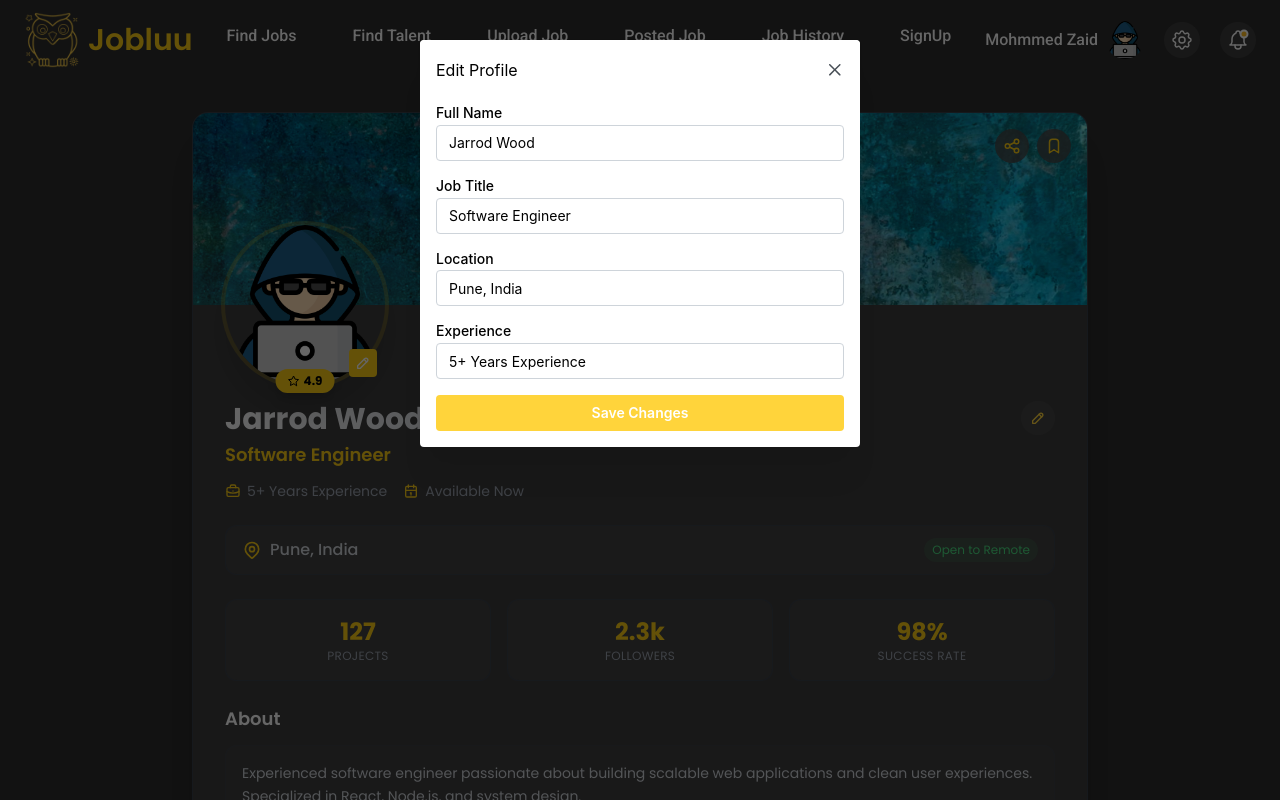
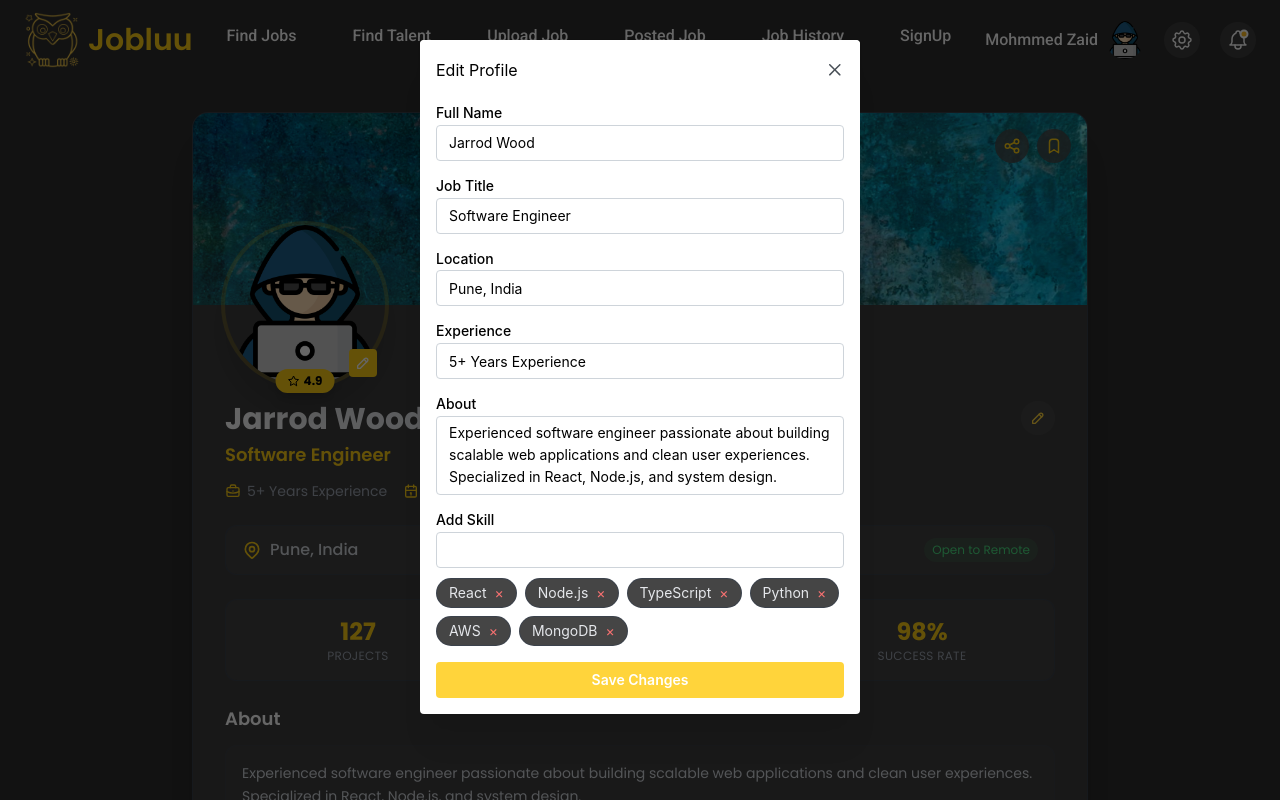
Before and after one commit to Mohmmed-Zaid/Jobluu, a React (Vite) app in the folder react-mantine-tailwind-redux/: page /profile in a window 1280 px wide. Both pictures are taken after a click on the button 1038 px from the left and 418 px from the top of the page. Shown: the top 800 px of the page. Built offline with nearby package versions, Linux system fonts and the light colour scheme.

Commit message:
Initial push for funtionality to about and skills

```diff
--- a/react-mantine-tailwind-redux/src/Profile/Profile.tsx
+++ b/react-mantine-tailwind-redux/src/Profile/Profile.tsx
@@ -4,13 +4,11 @@ import {
   IconStar,
   IconBriefcase,
   IconCalendar,
-  IconMail,
-  IconPhone,
   IconShare,
   IconBookmark,
   IconPencil,
 } from "@tabler/icons-react";
-import { ActionIcon, Modal, TextInput, Button } from "@mantine/core";
+import { ActionIcon, Modal, TextInput, Textarea, Button } from "@mantine/core";
 import ExpCard from "./ExpCard";
 import RecommendTalent from "./RecommendTalent";
 import CertificateCard from "./CertificateCard";
@@ -20,8 +18,8 @@ import Footer from "../footer/Footer";
 const Profile = () => {
   const fileInputRef = useRef(null);
   const [avatar, setAvatar] = useState("/avatar.png");
+  const [editOpen, setEditOpen] = useState(false);
 
-  const [editOpen, setEditOpen] = useState(false);
   const [profileData, setProfileData] = useState({
     name: "Jarrod Wood",
     title: "Software Engineer",
@@ -29,7 +27,21 @@ const Profile = () => {
     experience: "5+ Years Experience",
   });
 
-  const handleAvatarChange = (e: { target: { files: any[]; }; }) => {
+  const [about, setAbout] = useState(
+    "Experienced software engineer passionate about building scalable web applications and clean user experiences. Specialized in React, Node.js, and system design."
+  );
+
+  const [skills, setSkills] = useState([
+    "React",
+    "Node.js",
+    "TypeScript",
+    "Python",
+    "AWS",
+    "MongoDB",
+  ]);
+  const [newSkill, setNewSkill] = useState("");
+
+  const handleAvatarChange = (e: { target: { files: any[] } }) => {
     const file = e.target.files?.[0];
     if (file) setAvatar(URL.createObjectURL(file));
   };
@@ -37,6 +49,8 @@ const Profile = () => {
   return (
     <>
       <Header />
+
+      {/* Modal for editing */}
       <Modal opened={editOpen} onClose={() => setEditOpen(false)} title="Edit Profile">
         <TextInput
           label="Full Name"
@@ -62,6 +76,46 @@ const Profile = () => {
           onChange={(e) => setProfileData({ ...profileData, experience: e.target.value })}
           mb="sm"
         />
+        <Textarea
+          label="About"
+          value={about}
+          onChange={(e) => setAbout(e.target.value)}
+          autosize
+          minRows={3}
+          mb="sm"
+        />
+        <TextInput
+          label="Add Skill"
+          value={newSkill}
+          onChange={(e) => setNewSkill(e.target.value)}
+          onKeyDown={(e) => {
+            if (e.key === "Enter" && newSkill.trim()) {
+              e.preventDefault();
+              if (!skills.includes(newSkill.trim())) {
+                setSkills([...skills, newSkill.trim()]);
+                setNewSkill("");
+              }
+            }
+          }}
+          mb="xs"
+        />
+        <div className="flex flex-wrap gap-2 mb-4">
+          {skills.map((skill, i) => (
+            <span
+              key={i}
+              className="flex items-center bg-mine-shaft-800 text-gray-200 px-3 py-1 rounded-full text-sm border border-slate-700/50"
+            >
+              {skill}
+              <button
+                onClick={() => setSkills(skills.filter((_, idx) => idx !== i))}
+                className="ml-2 text-red-400 hover:text-red-300"
+              >
+                ×
+              </button>
+            </span>
+          ))}
+        </div>
+
         <Button onClick={() => setEditOpen(false)} fullWidth mt="md" color="yellow">
           Save Changes
         </Button>
@@ -113,11 +167,11 @@ const Profile = () => {
           </div>
         </div>
 
-        {/* Profile Main Info */}
+        {/* Profile Info */}
         <div className="pt-24 pb-8 px-8 text-white">
           <div className="flex items-start justify-between mb-6">
             <div>
-              <h2 className="text-3xl font-bold text-gradient bg-gradient-to-r from-white to-gray-300 bg-clip-text text-transparent">
+              <h2 className="text-3xl font-bold bg-gradient-to-r from-white to-gray-300 bg-clip-text text-transparent">
                 {profileData.name}
               </h2>
               <p className="text-lg text-yellow-400 font-semibold mt-1">{profileData.title}</p>
@@ -174,8 +228,7 @@ const Profile = () => {
           <div className="mb-6">
             <h3 className="text-white font-semibold mb-3 text-lg">About</h3>
             <div className="text-gray-300 text-sm leading-relaxed bg-mine-shaft-800/30 p-4 rounded-xl border border-slate-700/30">
-              Experienced software engineer passionate about building scalable web applications
-              and clean user experiences. Specialized in React, Node.js, and system design.
+              {about}
             </div>
           </div>
 
@@ -183,7 +236,7 @@ const Profile = () => {
           <div className="mb-8">
             <h3 className="text-white font-semibold mb-3 text-lg">Core Skills</h3>
             <div className="flex flex-wrap gap-2">
-              {["React", "Node.js", "TypeScript", "Python", "AWS", "MongoDB"].map((skill) => (
+              {skills.map((skill) => (
                 <span
                   key={skill}
                   className="bg-mine-shaft-800 hover:bg-mine-shaft-700 text-gray-300 hover:text-white px-3 py-2 rounded-full text-sm border border-slate-700/50 hover:border-yellow-400/50 transition cursor-pointer"
@@ -191,9 +244,6 @@ const Profile = () => {
                   {skill}
                 </span>
               ))}
-              <span className="text-yellow-400 px-3 py-2 rounded-full text-sm cursor-pointer hover:bg-yellow-400/10 transition">
-                +12 more
-              </span>
             </div>
           </div>
 
@@ -214,7 +264,7 @@ const Profile = () => {
           <h3 className="text-white font-semibold text-lg mb-4">Experience</h3>
           <ExpCard />
 
-          {/* Certification Section */}
+          {/* Certifications */}
           <h3 className="text-white font-semibold text-lg mb-4 mt-8">Certifications</h3>
           <CertificateCard />
 
```
